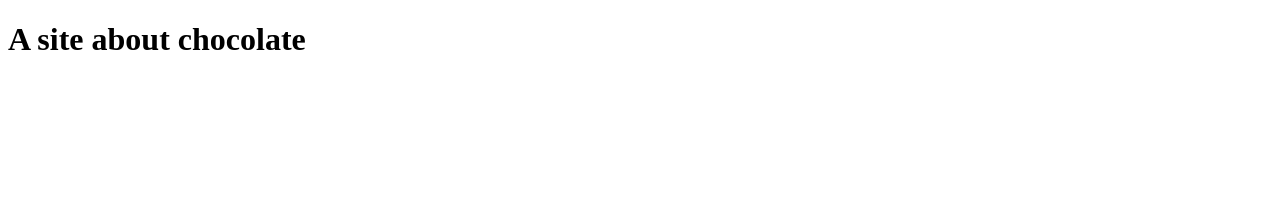
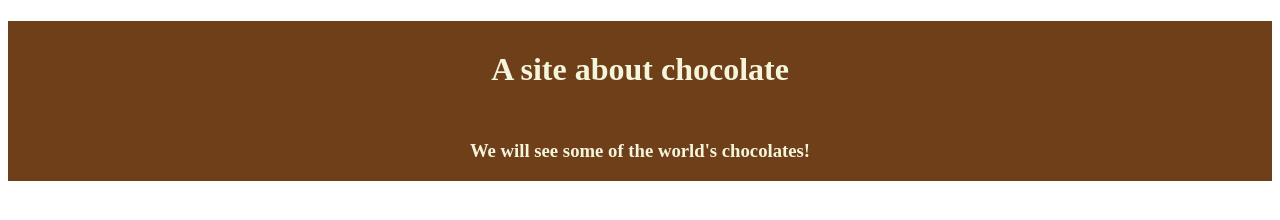
Before and after one commit to HaraKarypidou/gittest, a plain HTML site: page index.html in a window 1280 px wide. Drawn offline with Linux system fonts and the light colour scheme.

Commit message:
third commit

```diff
--- a/index.html
+++ b/index.html
@@ -1,12 +1,16 @@
 <!DOCTYPE html>
 <html lang="en">
 <head>
+    <link rel = "stylesheet" type = "text/css" href ="css/mystyles.css">
     <meta charset="UTF-8">
     <meta name="viewport" content="width=device-width, initial-scale=1.0">
     <meta http-equiv="X-UA-Compatible" content="ie=edge">
     <title>Choco home </title>
 </head>
 <body>
-    <h1>A site about chocolate</h1>
+        <div class="jumbotron">
+                <h1>A site about chocolate</h1>
+                <h3>We will see some of the world's chocolates!</h3>
+        </div>
 </body>
 </html>
```
